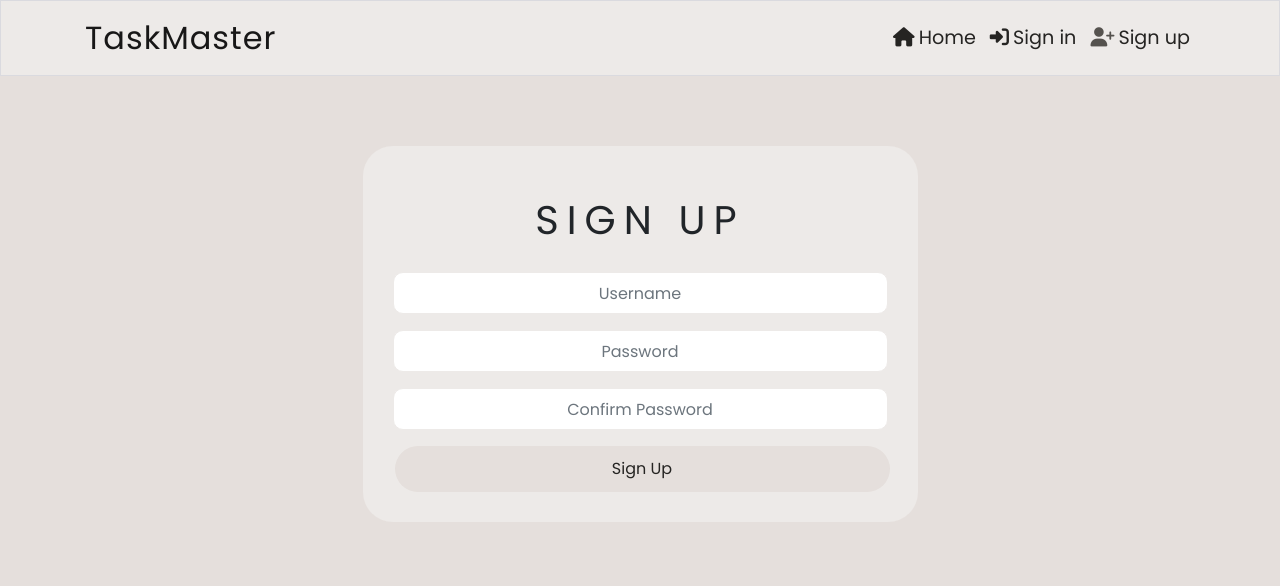
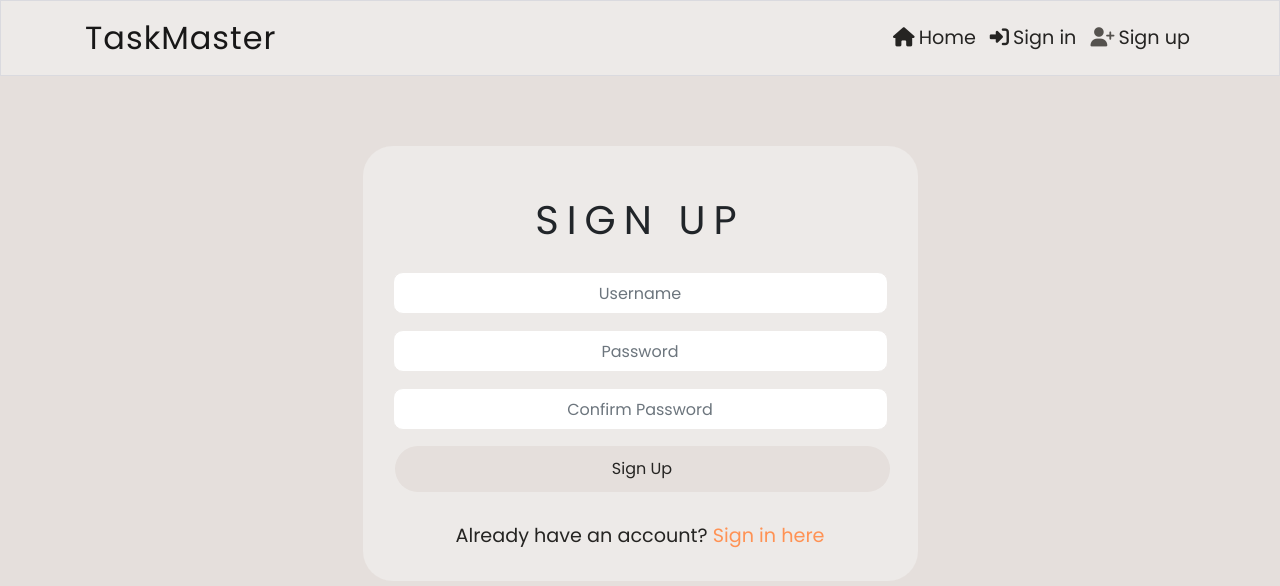
Before and after one commit to LesterCuasay/Project-5, a React (Create React App) app in the folder frontend/: page /signup in a window 1280 px wide. Shown: the top 586 px of the page. Built offline with nearby package versions, Linux system fonts and the light colour scheme.

Commit message:
feat - added a link to /signin from signup page

```diff
--- a/frontend/src/pages/auth/SignUpForm.js
+++ b/frontend/src/pages/auth/SignUpForm.js
@@ -1,5 +1,5 @@
 import React, { useState } from "react";
-import { useHistory } from "react-router-dom";
+import { Link, useHistory } from "react-router-dom";
 
 import Row from "react-bootstrap/Row";
 import Col from "react-bootstrap/Col";
@@ -103,10 +103,16 @@ const SignUpForm = () => {
                 {message}
               </Alert>
             ))}
-            <Button className={`${btnStyles.Wide} ${btnStyles.Button}`} type="submit">
+            <Button
+              className={`${btnStyles.Wide} ${btnStyles.Button}`}
+              type="submit"
+            >
               Sign Up
             </Button>
           </Form>
+          <Link className={styles.Link} to="/signin">
+            Already have an account? <span>Sign in here</span>
+          </Link>
         </Col>
       </Row>
     </Container>
--- a/frontend/src/styles/SignInUpForm.module.css
+++ b/frontend/src/styles/SignInUpForm.module.css
@@ -33,3 +33,14 @@
     border-radius: 10px;
     text-align: center;
 }
+
+.Link {
+    text-decoration: none;
+    text-align: center;
+    display: block;
+    margin-top: 30px;
+}
+
+.Link span {
+    color: #ff9254;
+}
```
Also changed, not shown: frontend/src/pages/auth/SignInForm.js (added).
